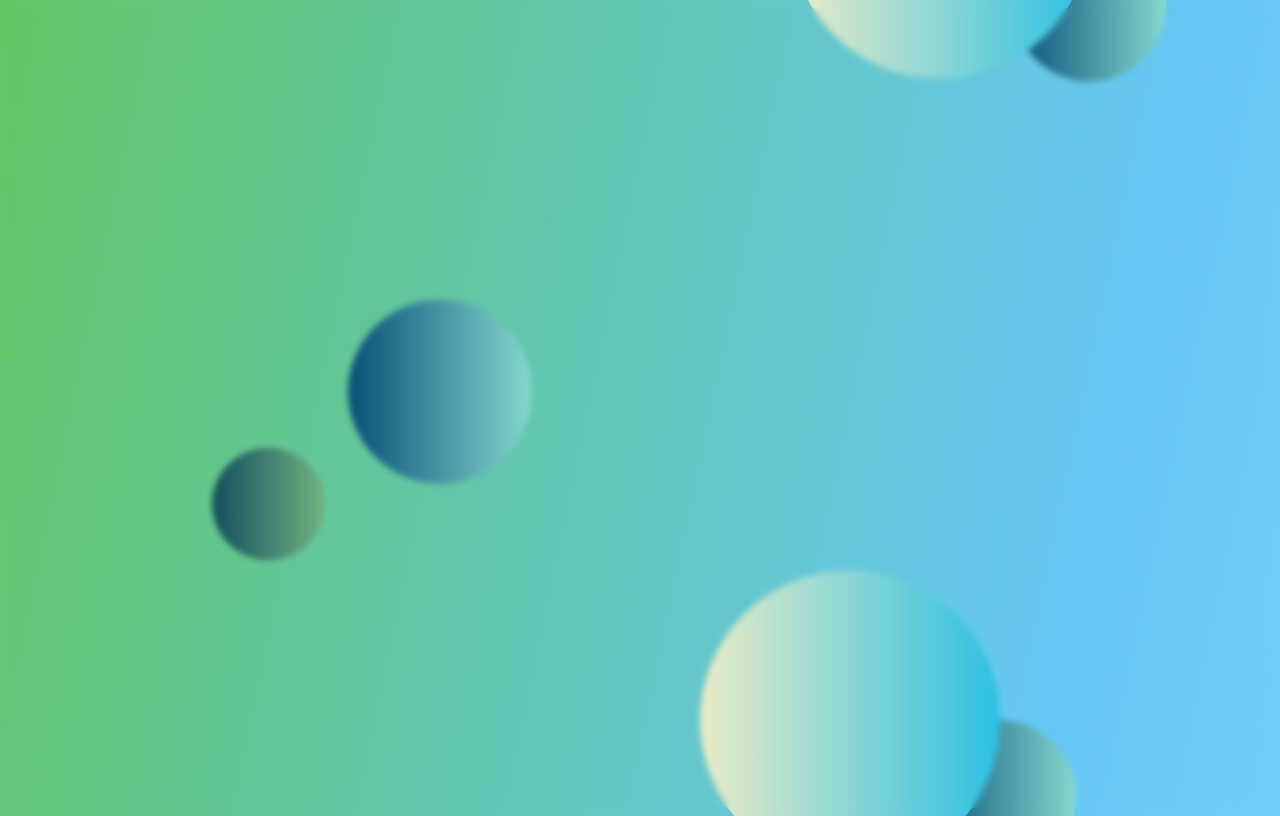
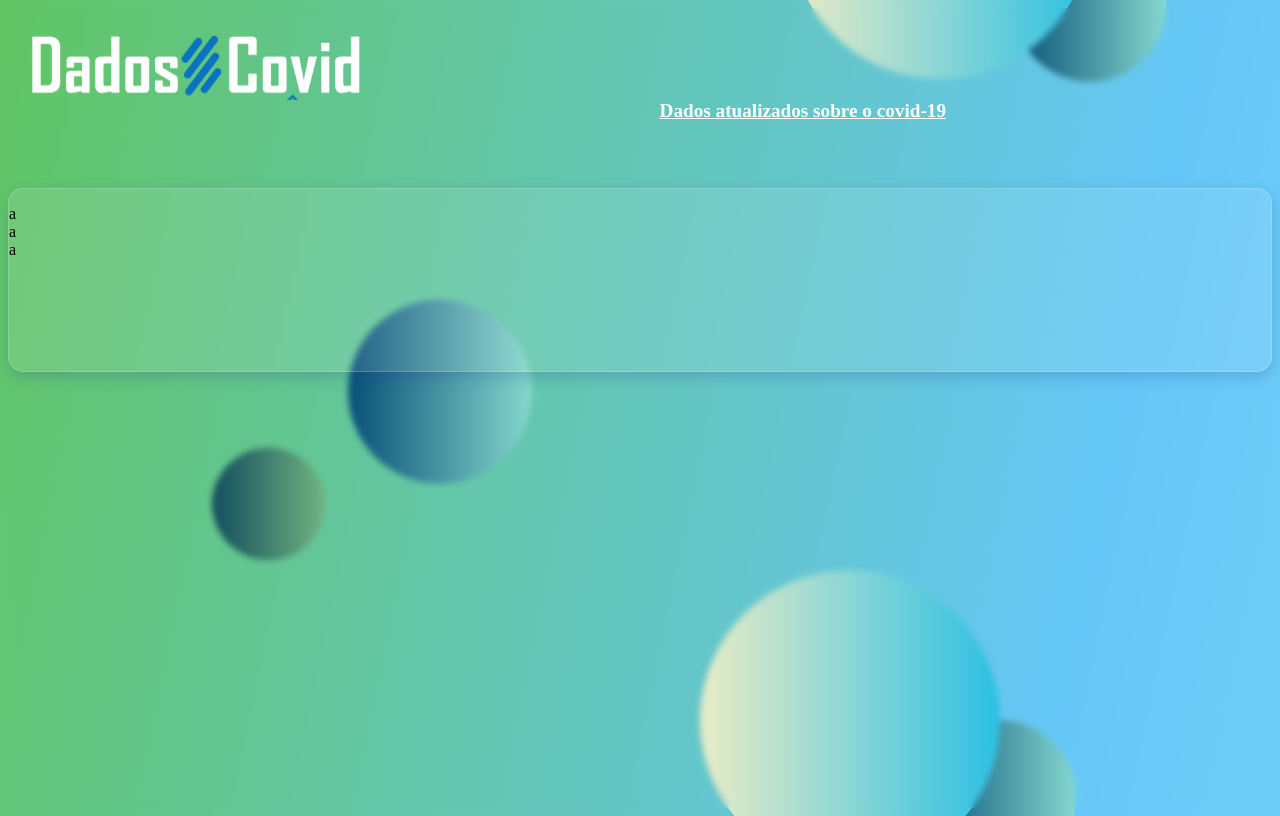
Before and after one commit to Klivinsthon/monitoramento-covid, a React (Create React App) app: page / in a window 1280 px wide. Built offline with nearby package versions, Linux system fonts and the light colour scheme.

Commit message:
Adicionado header e iniciada interface

```diff
--- a/src/App.js
+++ b/src/App.js
@@ -1,7 +1,9 @@
+import Interface from "./components/interface/interface";
+
 function App() {
   return (
     <div>
-
+      <Interface/>
     </div>
   );
 }
--- /dev/null
+++ b/src/components/interface/css/interface.css
@@ -0,0 +1,44 @@
+/* CORES */
+/* TEXTOS */
+.painel-geral {
+  height: 150px;
+  padding: 1rem 0;
+  background: rgba(255, 255, 255, 0.1);
+  -moz-box-shadow: 0 8px 32px 0 rgba(31, 38, 135, 0.37);
+  -webkit-box-shadow: 0 8px 32px 0 rgba(31, 38, 135, 0.37);
+  box-shadow: 0 5px 15px 0 rgba(31, 38, 135, 0.2);
+  backdrop-filter: blur(6px);
+  -webkit-backdrop-filter: blur(6px);
+  border-radius: 15px;
+  border: 1px solid rgba(255, 255, 255, 0.18);
+}
+
+.confirmados {
+  width: 150px;
+}
+
+header {
+  height: 20vh;
+  padding: 20px 20px 0 20px;
+}
+
+.logo {
+  padding: 20px;
+  line-height: 2em;
+  display: inline-block;
+  width: 25%;
+  text-indent: -9999px;
+  background: url("../../images/logo.svg") no-repeat;
+  background-size: 100%;
+}
+
+.titulo-cabecalho {
+  width: 75%;
+  color: #fff;
+  font-weight: bold;
+  font-size: 1.2em;
+  text-decoration: underline;
+  text-align: right;
+}
+
+/*# sourceMappingURL=interface.css.map */
--- /dev/null
+++ b/src/components/interface/interface.js
@@ -0,0 +1,26 @@
+import {Fragment} from "react"
+import "./css/interface.css"
+
+function Interface() {
+    return (
+        <Fragment>
+            <header className="flex">
+                <div className="logo">DADOS COVID</div>
+                <div className="hidden sm:block titulo-cabecalho">Dados atualizados sobre o covid-19</div>
+            </header>
+            <div className="container mx-auto">
+                <div className="painel-geral
+                                mx-auto
+                                w-9/12 md:8/12
+                                flex flex-wrap justify-evenly">
+
+                    <div className="a confirmados shrink-0	">a</div>
+                    <div className="a shrink-0	">a</div>
+                    <div className="a shrink-0	">a</div>
+                </div>
+            </div>
+        </Fragment>
+    )
+}
+
+export default Interface
--- /dev/null
+++ b/src/components/interface/sass/interface.scss
@@ -0,0 +1,42 @@
+@import "./variaveis.scss";
+
+.painel-geral {
+    height: 150px;
+    padding: 1rem 0;
+    background: rgba(255, 255, 255, 0.1);
+    -moz-box-shadow: 0 8px 32px 0 rgba(31, 38, 135, 0.37);
+    -webkit-box-shadow: 0 8px 32px 0 rgba(31, 38, 135, 0.37);
+    box-shadow: 0 5px 15px 0 rgba(31, 38, 135, 0.2);
+    backdrop-filter: blur(6px);
+    -webkit-backdrop-filter: blur(6px);
+    border-radius: 15px;
+    border: 1px solid rgba(255, 255, 255, 0.18);
+}
+
+.confirmados {
+    width: 150px;
+}
+
+header {
+    height: 20vh;
+    padding: 20px 20px 0 20px;
+}
+
+.logo {
+    padding: 20px;
+    line-height: 2em;
+    display: inline-block;
+    width: 25%;
+    text-indent: -9999px;
+    background: url("../../images/logo.svg") no-repeat;
+    background-size: 100%;
+}
+
+.titulo-cabecalho {
+    width: 75%;
+    color: $cor-branco;
+    font-weight: bold;
+    font-size: $texto-medio;
+    text-decoration: underline;
+    text-align: right;
+}
--- /dev/null
+++ b/src/components/interface/sass/variaveis.scss
@@ -0,0 +1,5 @@
+/* CORES */
+$cor-branco: #fff;
+
+/* TEXTOS */
+$texto-medio: 1.2em;
--- a/src/index.css
+++ b/src/index.css
@@ -9,6 +9,6 @@ body {
     background-image: url("./components/images/background.svg");
     background-size: cover;
     background-position: center;
-    -webkit-backdrop-filter: blur(3px);
+    -webkit-backdrop-filter: blur(5px);
     backdrop-filter: blur(3px);
 }
```
Also changed, not shown: 1 other file (tests, documents, lock files or other folders).
